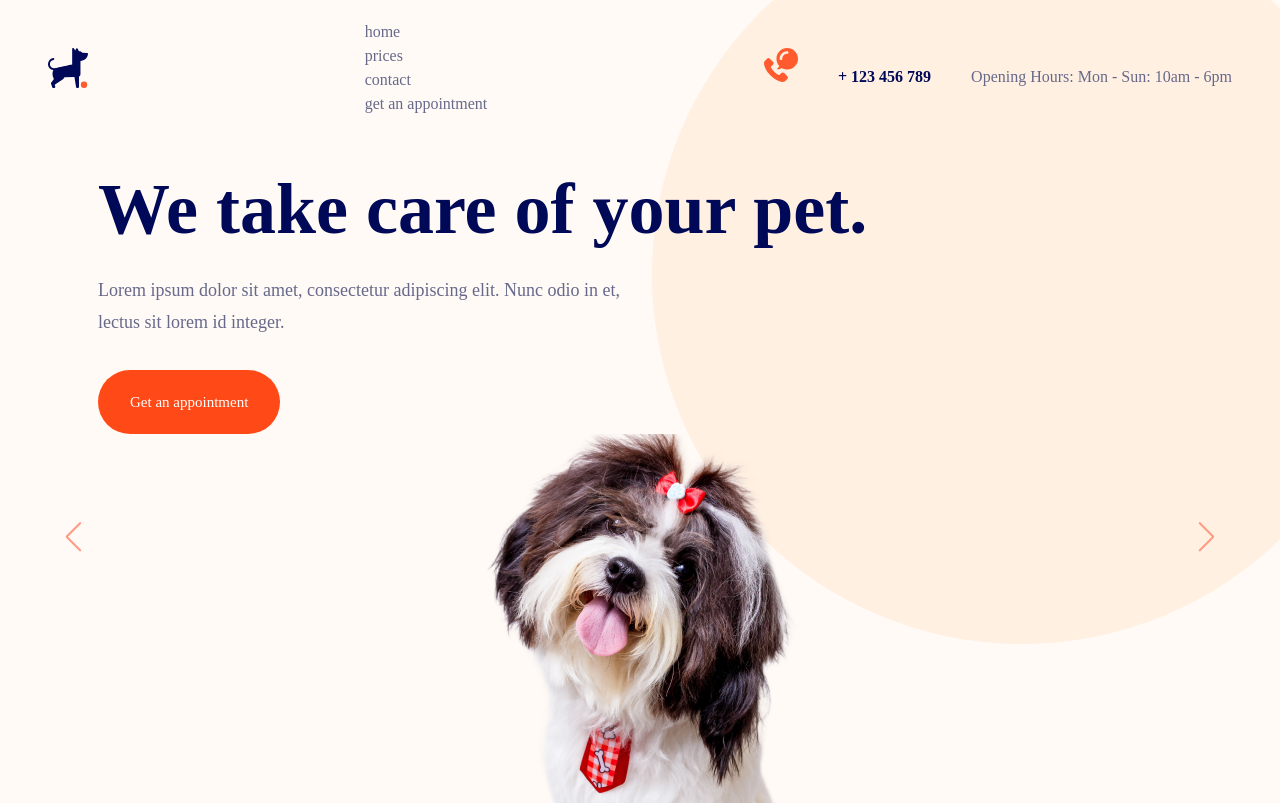
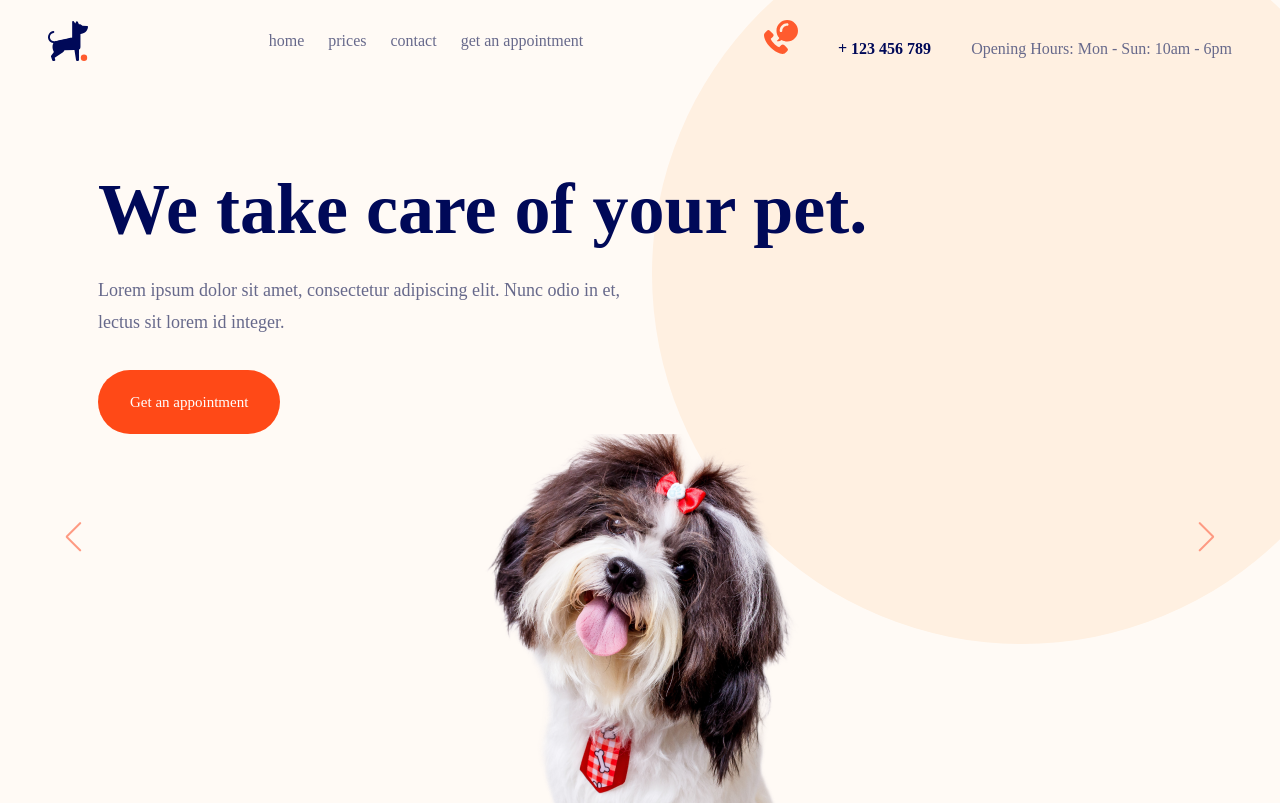
Before and after one commit to zablon-oigo/aws-route53-failover-routing, a React (Vite) app: page / in a window 1280 px wide. Shown: the top 803 px of the page. Built offline with nearby package versions, Linux system fonts and the light colour scheme.

Commit message:
Add flex box

```diff
--- a/src/components/Nav.jsx
+++ b/src/components/Nav.jsx
@@ -3,7 +3,7 @@ import { navigation } from '../Data';
 export default function Nav() {
   return (
     <nav>
-      <ul>
+      <ul className='flex gap-6'>
         {navigation.map((item, index) => {
           return (
             <li key={index}>
```
